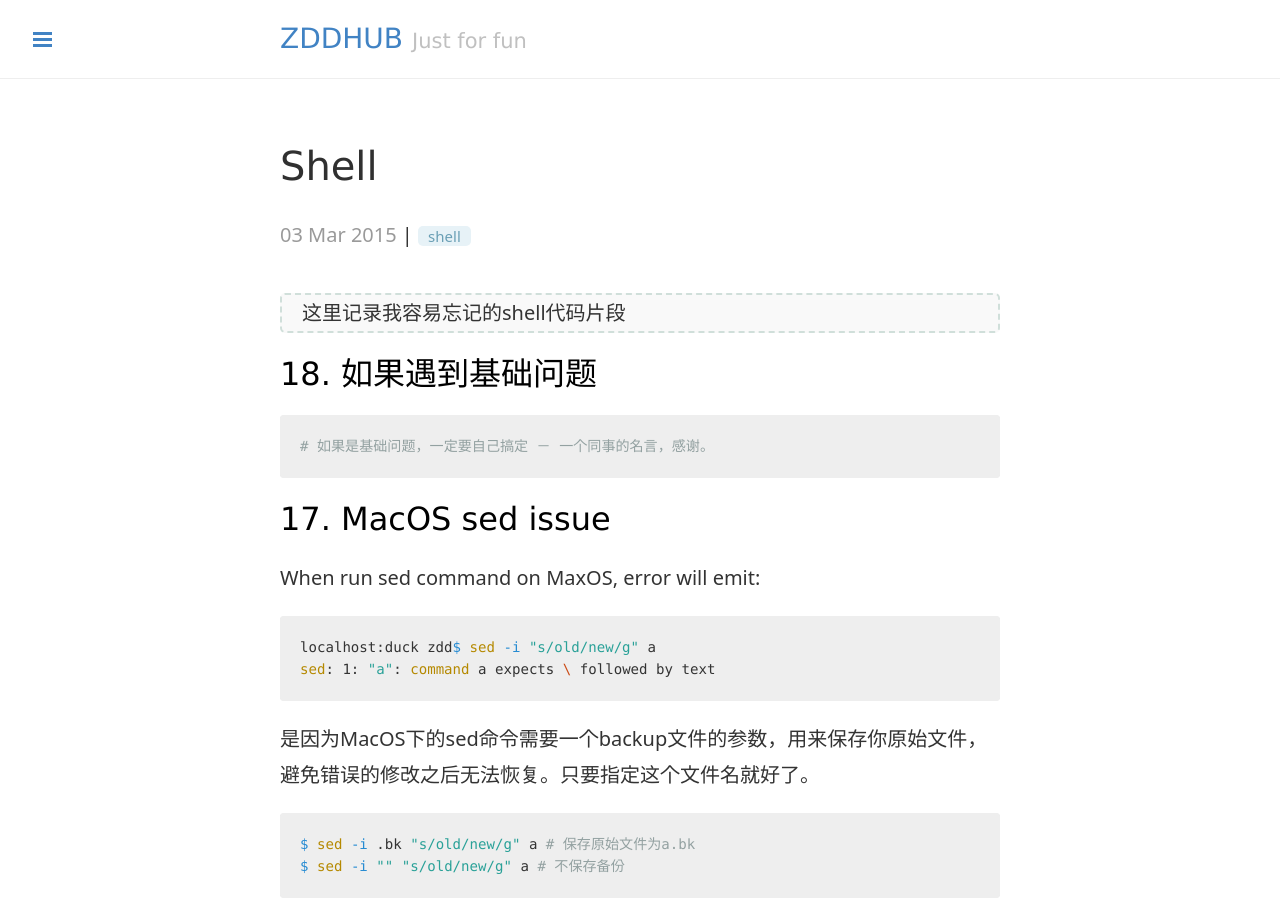
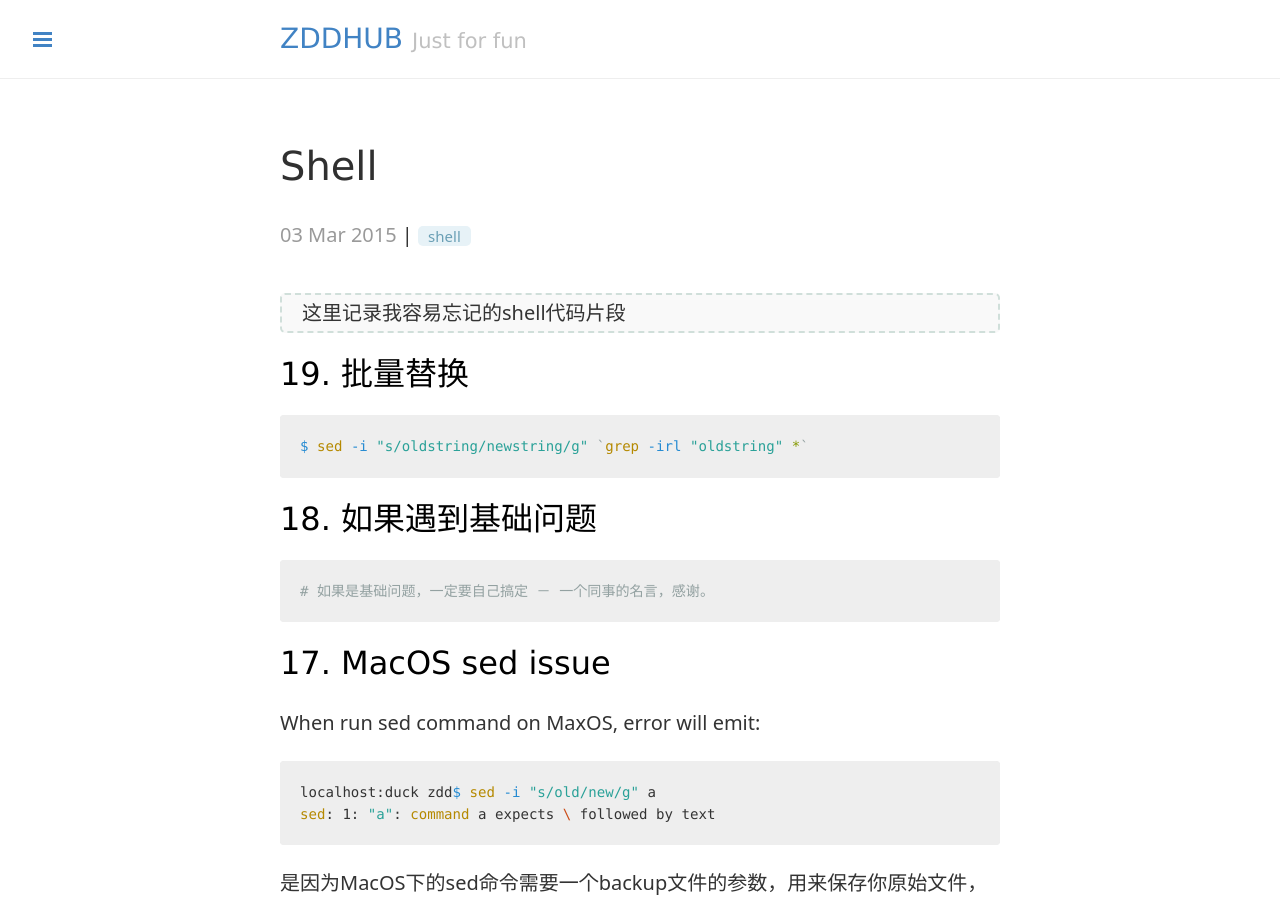
Before and after one commit to zddhub/zddhub.github.io, a Jekyll site: the page built from _posts/2015-03-03-shell.md, in a window 1280 px wide and 900 px high. Built offline with Jekyll 4.4.1, drawn with Linux system fonts in a browser that asks for light colours; Markdown is read by kramdown in place of the engine named in the settings; comment, search, counter and statistics services are not loaded.

Commit message:
Update 2015-03-03-shell.md

````diff
--- a/_posts/2015-03-03-shell.md
+++ b/_posts/2015-03-03-shell.md
@@ -8,6 +8,12 @@ tags: "shell"
 > 这里记录我容易忘记的shell代码片段
 
 <!-- more -->
+
+### 19. 批量替换
+
+```sh
+$ sed -i "s/oldstring/newstring/g" `grep -irl "oldstring" *`
+```
 
 ### 18. 如果遇到基础问题
 
````
